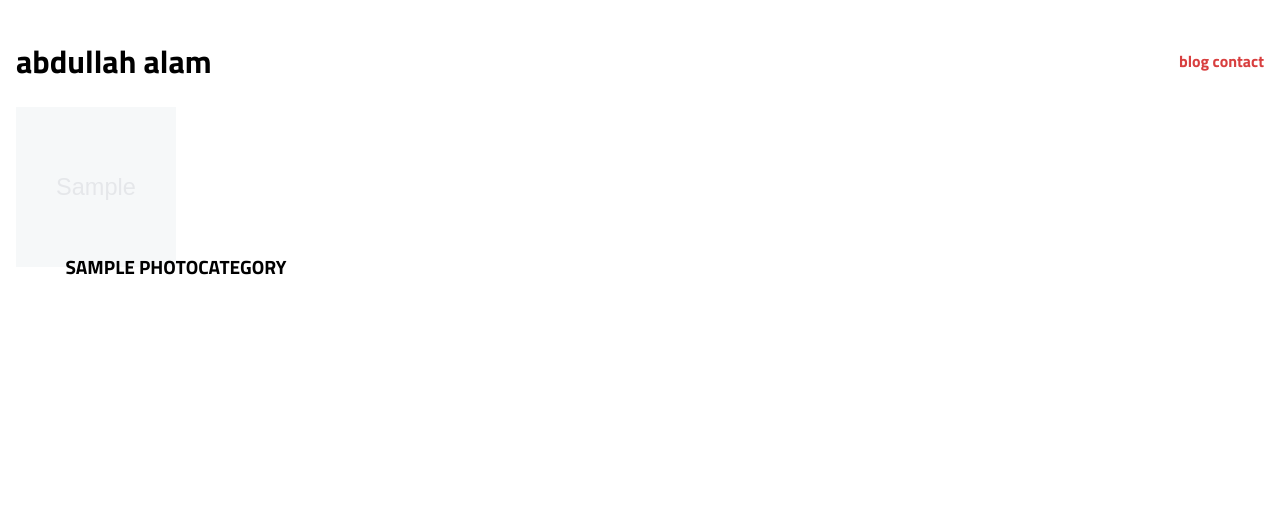
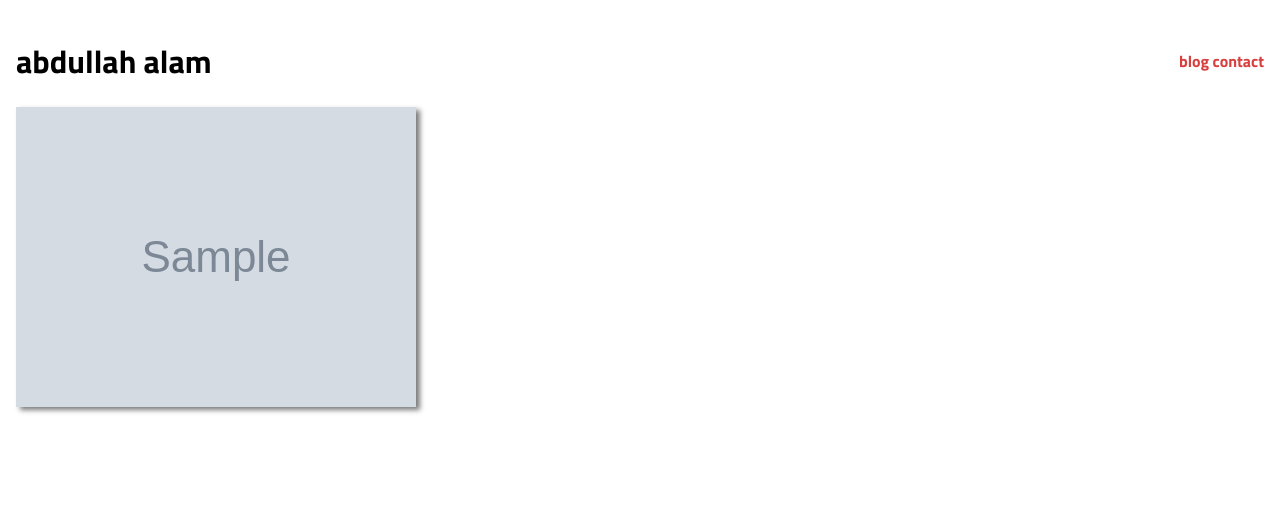
Before and after one commit to theabdullahalam/theabdullahalam.com, a Django app: a page that uses main/templates/portfolio_base.html in a window 1280 px wide. Shown: the top 506 px of the page. Run offline with Django 3.2, Linux system fonts and the light colour scheme; tables that the repository leaves empty hold one stand-in row (values such as "Sample post"); grey boxes marked "Sample" are stand-in pictures; some libraries are stand-ins or nearby versions.

Commit message:
categorywise seperation working

```diff
--- a/main/static/css/portfolio_base.css
+++ b/main/static/css/portfolio_base.css
@@ -13,6 +13,7 @@ html body {
   padding: 1rem;
   display: flex;
   flex-direction: column;
+  padding-bottom: 6rem;
 }
 html body .header {
   display: flex;
--- /dev/null
+++ b/main/static/css/portfolio_category.css
@@ -0,0 +1,14 @@
+.photographs {
+  display: flex;
+  flex-wrap: wrap;
+  gap: 1rem;
+}
+.photographs img {
+  max-width: 100%;
+  max-height: 100vh;
+  box-shadow: 4px 3px 5px 0px rgba(0, 0, 0, 0.52);
+  -webkit-box-shadow: 4px 3px 5px 0px rgba(0, 0, 0, 0.52);
+  -moz-box-shadow: 4px 3px 5px 0px rgba(0, 0, 0, 0.52);
+}
+
+/*# sourceMappingURL=portfolio_category.css.map */
--- a/main/static/css/portfolio_home.css
+++ b/main/static/css/portfolio_home.css
@@ -64,6 +64,7 @@
   font-weight: bold;
   font-size: 1.2rem;
   transition: transform 0.2s;
+  color: black;
 }
 
 /*# sourceMappingURL=portfolio_home.css.map */
--- a/main/static/scss/portfolio_base.scss
+++ b/main/static/scss/portfolio_base.scss
@@ -13,12 +13,14 @@ html {
     }
 
     body {
+
         font-family: 'Titillium Web', sans-serif;
         margin: 0;
         padding: 1rem;
 
         display: flex;
         flex-direction: column;
+        padding-bottom: 6rem;
 
         .header {
 
--- /dev/null
+++ b/main/static/scss/portfolio_category.scss
@@ -0,0 +1,15 @@
+.photographs {
+
+    display: flex;
+    flex-wrap: wrap;
+    gap: 1rem;
+
+    img {
+        max-width: 100%;
+        max-height: 100vh;
+
+        box-shadow: 4px 3px 5px 0px rgba(0,0,0,0.52);
+        -webkit-box-shadow: 4px 3px 5px 0px rgba(0,0,0,0.52);
+        -moz-box-shadow: 4px 3px 5px 0px rgba(0,0,0,0.52);
+    }
+}
--- a/main/static/scss/portfolio_home.scss
+++ b/main/static/scss/portfolio_home.scss
@@ -75,6 +75,7 @@
                 font-size: 1.2rem;
 
                 transition: transform 0.2s;
+                color: black;
             }
         }
     }
--- /dev/null
+++ b/main/templates/portfolio_category.html
@@ -0,0 +1,18 @@
+{% extends 'portfolio_base.html' %}
+{% load static %}
+
+{% block head %}
+<link rel="stylesheet" href="{% static 'css/portfolio_category.css' %}">
+{% endblock %}
+
+{% block body %}
+
+    <div class="photographs">
+
+        {% for photograph in photographs %}
+            <img src="{{ photograph.image.url }}" alt="{{ photograph.title }}">
+        {% endfor %}
+
+    </div>
+
+{% endblock %}
--- a/main/templates/portfolio_home.html
+++ b/main/templates/portfolio_home.html
@@ -11,7 +11,7 @@
 
 
         {% for category in categories %}
-            <div class="category-item">
+            <a class="category-item" href="{% url 'photofolio_category' category=category.slug %}">
                 <div class="image-grid">
                     {% for photo in category.four_photographs %}
                         <img src="{{ photo.image.url }}" />
@@ -20,7 +20,7 @@
                 <div class="category-name-overlay">
                     <span class="category-name">{{ category.categoryname.upper }}</span>
                 </div>
-            </div>
+            </a>
         {% endfor %}
 
     </div>
--- a/main/urls.py
+++ b/main/urls.py
@@ -40,8 +40,9 @@ urlpatterns = [
 
     path('photography', views.photofolio, name='photofolio'),
     path('photography/', views.photofolio, name='photofolio'),
-    path('photography/<slug:category>', views.photofolio, name='photofolio'),
-    path('photography/<slug:category>/', views.photofolio, name='photofolio'),
+
+    path('photography/<slug:category>', views.photofolio_category, name='photofolio_category'),
+    path('photography/<slug:category>/', views.photofolio_category, name='photofolio_category'),
 
     path('photography/category/<slug:category>', views.photography, name='photography'),
     path('photography/category/<slug:category>/', views.photography, name='photography'),
--- a/main/views.py
+++ b/main/views.py
@@ -468,13 +468,7 @@ def blog(request, topic='all', pageno=1):
     # RETURN
     return render(request, 'posts.html', context=context)
 
-def photofolio(request, category='all'):
-
-    # # get photographs
-    # if category == 'all':
-    #     photographs = Photograph.objects.all().order_by('-modified', 'title')
-    # else:
-    #     photographs = Photograph.objects.filter(p_category__slug = category).order_by('-modified', 'title')
+def photofolio(request):
 
     # get categories
     categories = PhotoCategory.objects.all().order_by('categoryname')
@@ -489,6 +483,19 @@ def photofolio(request, category='all'):
 
     # return context
     return render(request, 'portfolio_home.html', context=context)
+
+
+def photofolio_category(request, category):
+
+    # get photographs
+    photographs = Photograph.objects.filter(p_category__slug = category)
+
+    context = {
+        "photographs": photographs
+    }
+
+    return render(request, 'portfolio_category.html', context=context)
+
 
 def photography(request, category='all'):
 
```
Also changed, not shown: 3 other files.
